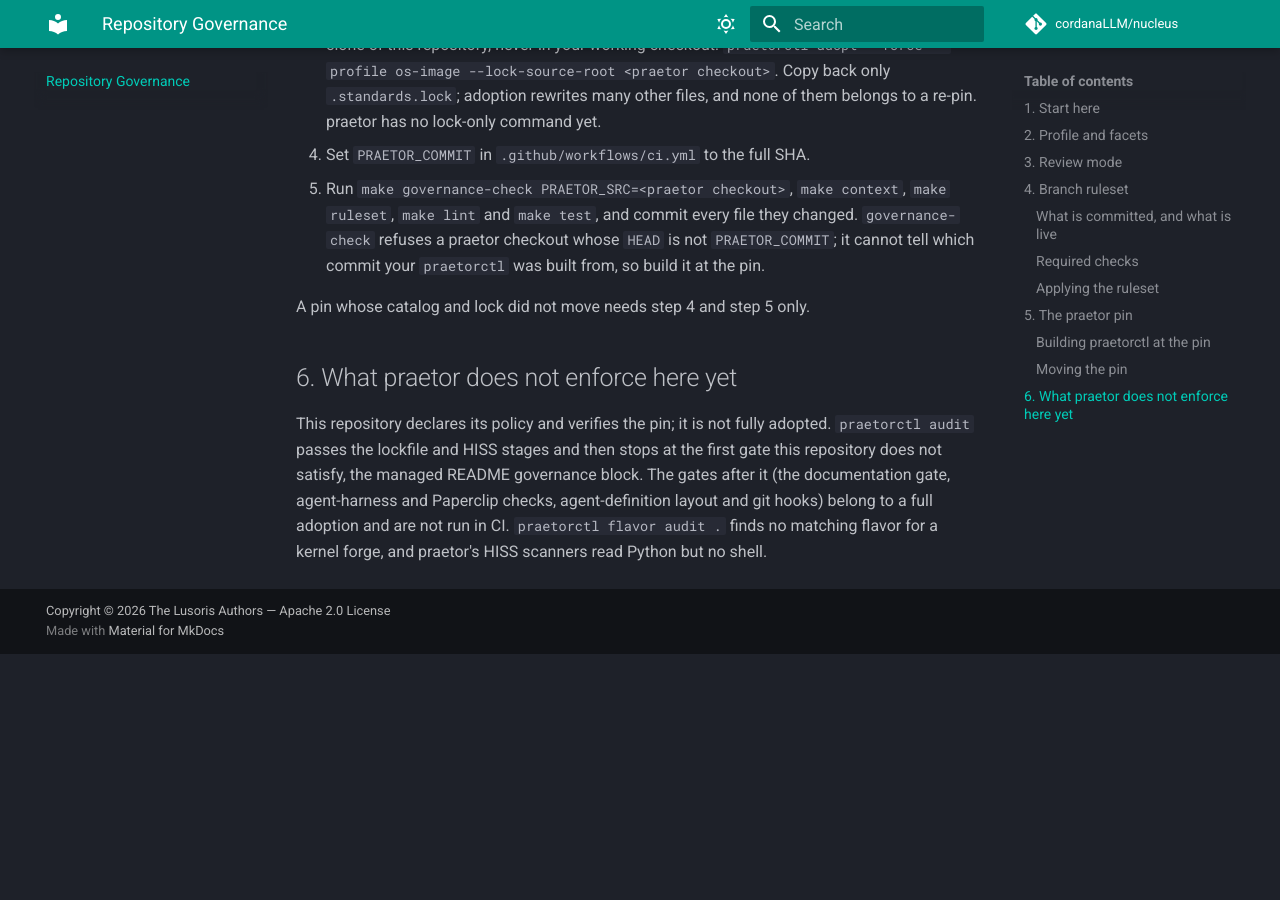
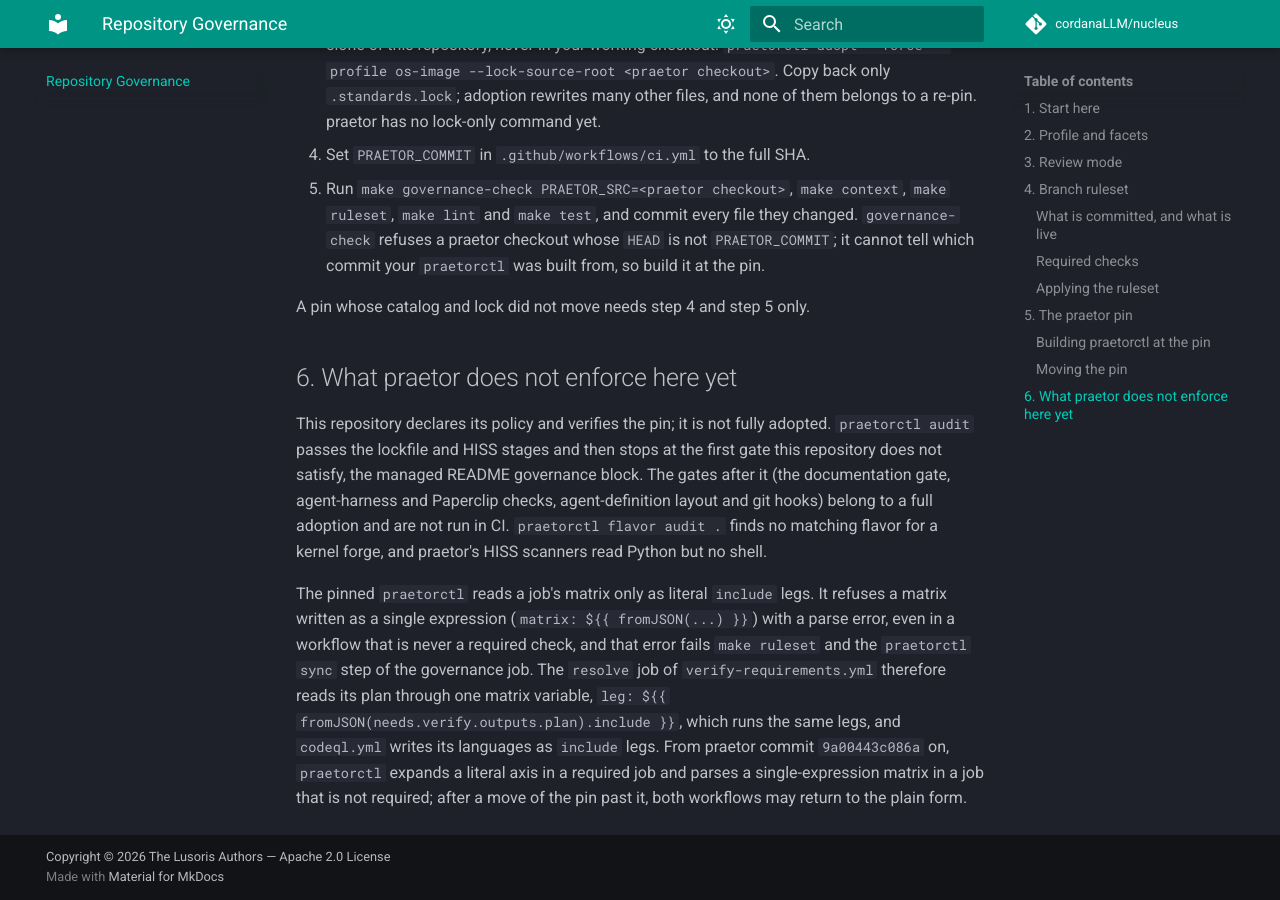
Before and after one commit to cordanaLLM/nucleus, an MkDocs documentation site: the page built from docs/repository-governance.md, in a window 1280 px wide and 900 px high, scrolled down 5372 px. Built offline with MkDocs 1.6.1 and Material for MkDocs 9.7.7, drawn with Linux system fonts in a browser that asks for light colours; comment, search, counter and statistics services are not loaded; before the commit the page ends 6026 px from its top, so only the background shows below that.

Commit message:
ci(requirements): write the resolve matrix in a form the pinned praetorctl parses
`praetorctl sync` at the pinned praetor commit (80b228b) stops with a
parse error on verify-requirements.yml, whose resolve job sets
`matrix: ${{ fromJSON(needs.verify.outputs.plan) }}`. The pinned parser
decodes strategy.matrix as a mapping, so a matrix that is one expression
fails the whole document, although the workflow is path-filtered and
none of its jobs is a required check. That error fails `make ruleset`
and the sync step of the Praetor Governance job.

The job now reads the plan through one matrix variable,
`leg: ${{ fromJSON(needs.verify.outputs.plan).include }}`, whose values
are the plan's {stream, arches} legs, and refers to matrix.leg.stream and
matrix.leg.arches. It runs the same legs under the same check names,
"Resolve KConfig (<stream>)". The workflow test pins the new shape, and
docs/repository-governance.md section 6 records the constraint and the
praetor commit (9a00443c086a) after which the plain form parses again.

Co-Authored-By: Claude Opus 5.5 <noreply@anthropic.com>
Signed-off-by: lusoris <lusoris@proton.me>

```diff
--- a/docs/repository-governance.md
+++ b/docs/repository-governance.md
@@ -205,3 +205,14 @@ repository does not satisfy, the managed README governance block. The gates afte
 documentation gate, agent-harness and Paperclip checks, agent-definition layout and git
 hooks) belong to a full adoption and are not run in CI. `praetorctl flavor audit .` finds no
 matching flavor for a kernel forge, and praetor's HISS scanners read Python but no shell.
+
+The pinned `praetorctl` reads a job's matrix only as literal `include` legs. It refuses a
+matrix written as a single expression (`matrix: ${{ fromJSON(...) }}`) with a parse error,
+even in a workflow that is never a required check, and that error fails `make ruleset` and
+the `praetorctl sync` step of the governance job. The `resolve` job of
+`verify-requirements.yml` therefore reads its plan through one matrix variable,
+`leg: ${{ fromJSON(needs.verify.outputs.plan).include }}`, which runs the same legs, and
+`codeql.yml` writes its languages as `include` legs. From praetor commit `9a00443c086a` on,
+`praetorctl` expands a literal axis in a required job and parses a single-expression matrix
+in a job that is not required; after a move of the pin past it, both workflows may return to
+the plain form.
```
Also changed, not shown: 2 other files.
